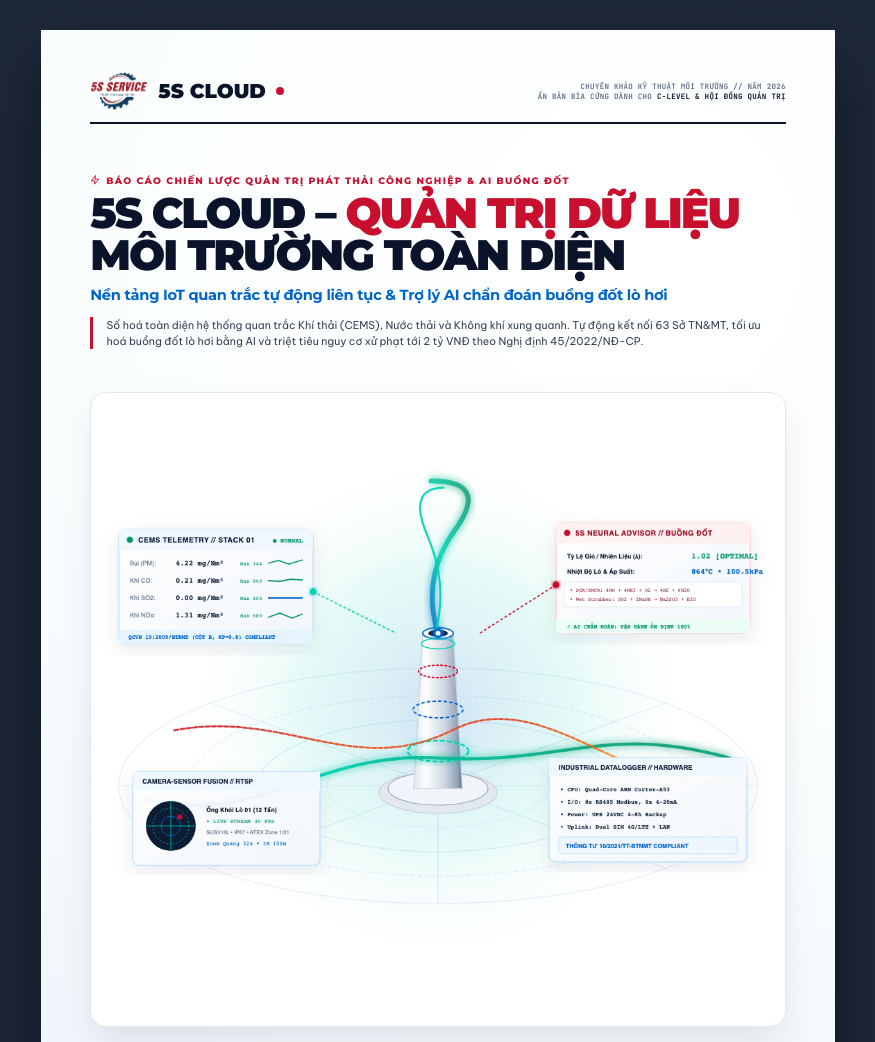
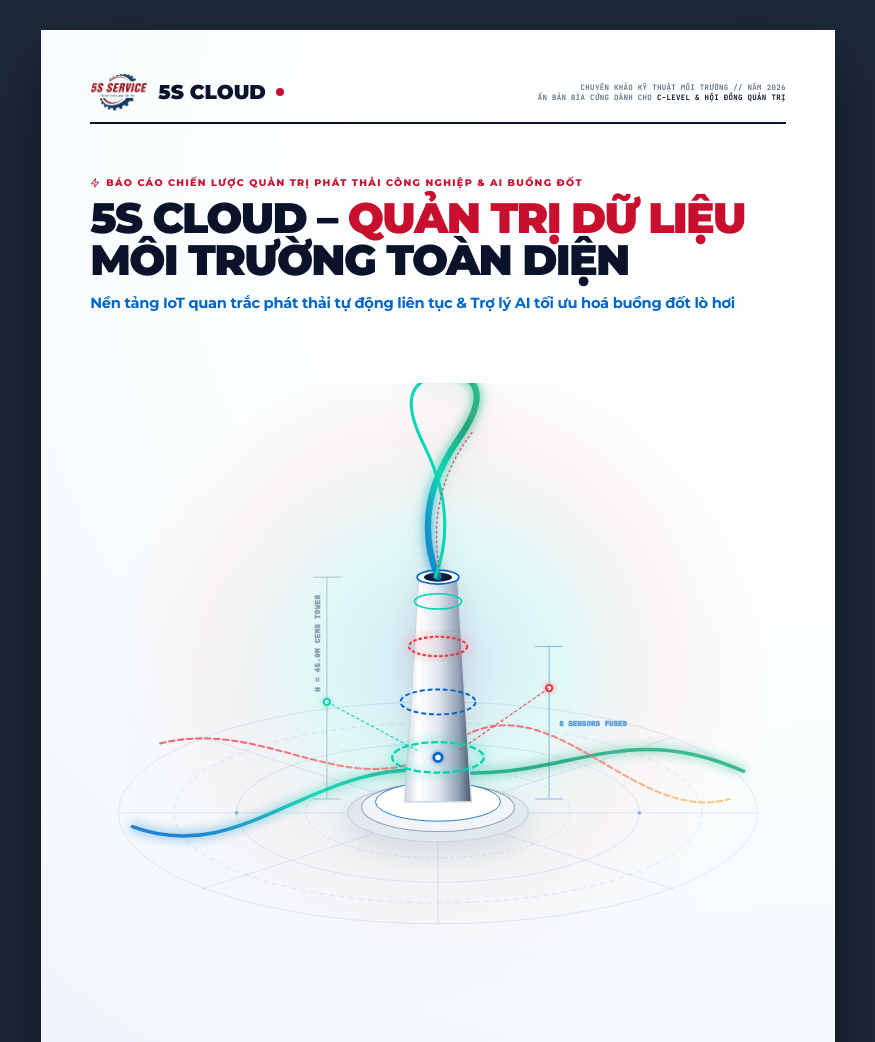
Before and after one commit to huudangdev/5s-brochure, a website: page templates/bi-fold.html in a window 1280 px wide. Shown: the top 1042 px of the page, without its empty margins (202-1077 px from the left). Drawn offline with Linux system fonts and the light colour scheme.

Commit message:
feat(cover): transform front cover into unboxed 3D monumental architectural monograph

```diff
--- a/templates/bi-fold.html
+++ b/templates/bi-fold.html
@@ -3,7 +3,7 @@
 <head>
   <meta charset="UTF-8" />
   <meta name="viewport" content="width=device-width, initial-scale=1.0" />
-  <title>5S Cloud – Chuyên Khảo Giải Pháp Quan Trắc Môi Trường & AI Buồng Đốt (Hardcover Monograph)</title>
+  <title>5S Cloud – Chuyên Khảo Kỹ Thuật Quan Trắc Môi Trường & AI Buồng Đốt (Hardcover Monograph)</title>
 
   <link rel="preconnect" href="https://fonts.googleapis.com" />
   <link rel="preconnect" href="https://fonts.gstatic.com" crossorigin />
@@ -11,7 +11,7 @@
 
   <style>
     :root {
-      /* Hardcover Luxury Palette */
+      /* Hardcover Monograph Palette */
       --5s-crimson: #C8102E;
       --5s-crimson-dark: #990B22;
       --5s-crimson-subtle: #FFF0F2;
@@ -20,12 +20,13 @@
       --5s-navy-surface: #101B33;
       --5s-navy-dark: #050811;
 
+      --5s-cyan: #00D4B2;
       --5s-blue: #0066CC;
       --5s-green: #059669;
       --5s-amber: #D97706;
 
       --paper-pure: #FFFFFF;
-      --paper-canvas: #FBFDFE;
+      --paper-canvas: #FAFDFE;
       --paper-subtle: #F8FAFC;
       --paper-border: #E2E8F0;
 
@@ -41,7 +42,7 @@
 
       --shadow-sm: 0 1px 3px rgba(11, 19, 43, 0.06);
       --shadow-md: 0 4px 12px rgba(11, 19, 43, 0.08);
-      --shadow-float: 0 16px 36px -4px rgba(11, 19, 43, 0.10);
+      --shadow-float: 0 20px 45px -6px rgba(11, 19, 43, 0.12);
     }
 
     * {
@@ -146,29 +147,29 @@
     .svg-icon.sm { width: 10px; height: 10px; }
 
     /* ==========================================================================
-       PAGE 1: BÌA TRƯỚC (ARCHIVAL SWISS HARDCOVER MONOGRAPH - A4: 210 x 297mm)
+       PAGE 1: BÌA TRƯỚC (ARCHITECTURAL HARDCOVER MONOGRAPH)
        ========================================================================== */
-    .cover-hardcover-monograph {
+    .cover-hardcover-monograph, .cover-editorial, .cover-unboxed {
       height: 297mm;
-      padding: 11mm 13mm 10mm 13mm;
+      padding: 11mm 13mm 8mm 13mm;
       display: flex;
       flex-direction: column;
       justify-content: space-between;
       position: relative;
-      background: radial-gradient(circle at 75% 20%, #FFFFFF 0%, #FAFDFE 55%, #EDF4FA 100%);
-    }
-
-    /* Masthead */
-    .hardcover-masthead {
+      background: radial-gradient(circle at 85% 15%, #FFFFFF 0%, #FAFDFE 50%, #EDF4FA 100%);
+    }
+
+    /* Top Masthead */
+    .cover-masthead-band {
       height: 14mm;
       display: flex;
       justify-content: space-between;
       align-items: center;
       border-bottom: 2px solid var(--ink-primary);
-      padding-bottom: 3mm;
+      padding-bottom: 2.5mm;
       flex-shrink: 0;
     }
-    .hardcover-logo {
+    .cover-brandmark {
       display: flex;
       align-items: center;
       gap: 10px;
@@ -178,19 +179,19 @@
       color: var(--ink-primary);
       text-decoration: none;
     }
-    .hardcover-logo img {
+    .cover-brandmark img {
       height: 38px;
       width: auto;
       object-fit: contain;
     }
-    .hardcover-logo-dot {
+    .brand-accent-dot {
       display: inline-block;
       width: 8px;
       height: 8px;
       background: var(--5s-crimson);
       border-radius: 50%;
     }
-    .hardcover-meta {
+    .cover-edition-tag {
       text-align: right;
       font-size: 5.6pt;
       font-family: 'JetBrains Mono', monospace;
@@ -200,70 +201,60 @@
       text-transform: uppercase;
       letter-spacing: 0.04em;
     }
-    .hardcover-meta strong { color: var(--ink-primary); }
-
-    /* Title Block */
-    .hardcover-title-block {
-      margin-top: 4mm;
+    .cover-edition-tag strong { color: var(--ink-primary); }
+
+    /* Title Architecture */
+    .cover-title-architecture {
+      margin-top: 6mm;
       margin-bottom: 2mm;
       flex-shrink: 0;
     }
-    .hardcover-kicker {
-      font-size: 7pt;
+    .cover-kicker-ribbon {
+      font-size: 7.2pt;
       font-weight: 800;
       letter-spacing: 0.14em;
       text-transform: uppercase;
       color: var(--5s-crimson);
       font-family: 'Montserrat', sans-serif;
-      margin-bottom: 2mm;
+      margin-bottom: 2.5mm;
       display: flex;
       align-items: center;
       gap: 6px;
     }
-    .hardcover-h1 {
+    .cover-monument-title {
       font-size: 32pt;
       font-weight: 900;
       line-height: 0.98;
-      letter-spacing: -0.045em;
+      letter-spacing: -0.04em;
       color: var(--ink-primary);
-      margin-bottom: 2.5mm;
-    }
-    .hardcover-h1 span {
+      margin-bottom: 3mm;
+    }
+    .cover-monument-title span {
       color: var(--5s-crimson);
     }
-    .hardcover-subhead {
+    .cover-subtitle-desc {
       font-size: 11pt;
       font-weight: 700;
       color: var(--5s-blue);
-      line-height: 1.35;
-      margin-bottom: 3mm;
+      line-height: 1.4;
       font-family: 'Montserrat', sans-serif;
       letter-spacing: -0.02em;
     }
-    .hardcover-lead {
-      font-size: 8pt;
-      color: var(--ink-secondary);
-      line-height: 1.5;
-      border-left: 3px solid var(--5s-crimson);
-      padding-left: 3.5mm;
-      max-width: 180mm;
-    }
-
-    /* Majestic 3D Artwork Stage (168mm) - ZERO BOX BORDER, BLENDS WITH CANVAS */
-    .hardcover-artwork-stage {
-      height: 168mm;
-      border-radius: var(--radius-xl);
-      overflow: hidden;
-      background: white;
-      box-shadow: var(--shadow-float);
-      border: 1px solid var(--paper-border);
+
+    /* Expansive 3D Monumental Vector Art Stage (182mm) - Pure Paper Float */
+    .cover-monument-stage, .cover-image-stage {
+      height: 182mm;
+      background: transparent;
+      border: none;
+      box-shadow: none;
+      border-radius: 0;
       position: relative;
       flex-shrink: 0;
       display: flex;
       align-items: center;
       justify-content: center;
     }
-    .hardcover-artwork-stage img {
+    .cover-monument-stage img {
       width: 100%;
       height: 100%;
       object-fit: contain;
@@ -271,16 +262,16 @@
     }
 
     /* Authoritative Hardcover Seal Footer (14mm) */
-    .hardcover-footer-seal {
+    .cover-seal-footer {
       height: 14mm;
       border-top: 2px solid var(--5s-crimson);
       display: flex;
       flex-direction: column;
       justify-content: space-between;
-      padding-top: 2.5mm;
+      padding-top: 3mm;
       flex-shrink: 0;
     }
-    .seal-hallmarks {
+    .seal-hallmarks-strip {
       display: flex;
       justify-content: space-between;
       font-size: 5.8pt;
@@ -290,20 +281,20 @@
       text-transform: uppercase;
       color: var(--ink-primary);
     }
-    .seal-hallmarks span.crimson { color: var(--5s-crimson); }
-    .seal-publisher {
+    .seal-hallmarks-strip span.crimson { color: var(--5s-crimson); }
+    .seal-corporate-line {
       display: flex;
       justify-content: space-between;
       font-size: 5.6pt;
       color: var(--ink-muted);
       font-family: 'JetBrains Mono', monospace;
     }
-    .seal-publisher strong { color: var(--ink-primary); font-family: 'Montserrat', sans-serif; }
+    .seal-corporate-line strong { color: var(--ink-primary); font-family: 'Montserrat', sans-serif; }
 
     /* ==========================================================================
        PAGES 2-3: DUAL-TONE SPREAD TRANG ĐÔI (420 x 297mm)
        ========================================================================== */
-    .spread-dual-container {
+    .spread-dual-container, .spread-container, .spread-unboxed-wrap {
       height: 297mm;
       display: flex;
       flex-direction: column;
@@ -621,7 +612,7 @@
     /* ==========================================================================
        PAGE 4: BÌA SAU (EXECUTIVE CLOSING & CONTACT - A4: 210 x 297mm)
        ========================================================================== */
-    .back-closing-page {
+    .back-closing-page, .back-editorial, .back-unboxed-wrap {
       height: 297mm;
       padding: 8mm 11mm 7mm 11mm;
       display: flex;
@@ -949,58 +940,54 @@
 <body>
 
   <!-- ==========================================================================
-       PAGE 1: BÌA TRƯỚC (ARCHIVAL SWISS HARDCOVER MONOGRAPH - A4: 210 x 297mm)
+       PAGE 1: BÌA TRƯỚC (ARCHITECTURAL HARDCOVER MONOGRAPH)
        ========================================================================== -->
   <div class="page-a4">
     <div class="cover-hardcover-monograph cover-editorial cover-unboxed">
 
-      <!-- Masthead -->
-      <div class="hardcover-masthead">
-        <div class="hardcover-logo">
+      <!-- Masthead Band -->
+      <div class="cover-masthead-band">
+        <a href="#" class="cover-brandmark">
           <img src="../assets/logo.png" alt="5S Service Logo" />
-          <span>5S CLOUD</span><span class="hardcover-logo-dot"></span>
-        </div>
-        <div class="hardcover-meta">
+          <span>5S CLOUD</span><span class="brand-accent-dot"></span>
+        </a>
+        <div class="cover-edition-tag">
           <div>CHUYÊN KHẢO KỸ THUẬT MÔI TRƯỜNG // NĂM 2026</div>
           <div>ẤN BẢN BÌA CỨNG DÀNH CHO <strong>C-LEVEL & HỘI ĐỒNG QUẢN TRỊ</strong></div>
         </div>
       </div>
 
-      <!-- Title Block -->
-      <div class="hardcover-title-block">
-        <div class="hardcover-kicker">
+      <!-- Title Architecture -->
+      <div class="cover-title-architecture">
+        <div class="cover-kicker-ribbon">
           <svg class="svg-icon sm" viewBox="0 0 24 24"><polygon points="13 2 3 14 12 14 11 22 21 10 12 10 13 2"></polygon></svg>
           BÁO CÁO CHIẾN LƯỢC QUẢN TRỊ PHÁT THẢI CÔNG NGHIỆP & AI BUỒNG ĐỐT
         </div>
 
-        <h1 class="hardcover-h1">
+        <h1 class="cover-monument-title">
           5S CLOUD – <span>QUẢN TRỊ DỮ LIỆU</span><br />
           MÔI TRƯỜNG TOÀN DIỆN
         </h1>
 
-        <div class="hardcover-subhead">
-          Nền tảng IoT quan trắc tự động liên tục & Trợ lý AI chẩn đoán buồng đốt lò hơi
-        </div>
-
-        <div class="hardcover-lead">
-          Số hoá toàn diện hệ thống quan trắc Khí thải (CEMS), Nước thải và Không khí xung quanh. Tự động kết nối 63 Sở TN&MT, tối ưu hoá buồng đốt lò hơi bằng AI và triệt tiêu nguy cơ xử phạt tới 2 tỷ VNĐ theo Nghị định 45/2022/NĐ-CP.
+        <div class="cover-subtitle-desc">
+          Nền tảng IoT quan trắc phát thải tự động liên tục & Trợ lý AI tối ưu hoá buồng đốt lò hơi
         </div>
       </div>
 
-      <!-- Majestic 3D Artwork Stage (168mm) - ZERO BOX BORDER, NATURAL CANVAS BLEND -->
-      <div class="hardcover-artwork-stage cover-image-stage">
-        <img src="../assets/banana-cover-hero-2k.png" alt="Mô hình 3D Digital Twin trạm CEMS 5S Cloud" />
+      <!-- Expansive 3D Monumental Vector Art Stage (182mm) - Pure Paper Float -->
+      <div class="cover-monument-stage cover-image-stage">
+        <img src="../assets/cover-monument-3d.svg" alt="Mô hình 3D Digital Twin Stack & Lưới tọa độ CAD 5S Cloud" />
       </div>
 
       <!-- Authoritative Hardcover Seal Footer (14mm) -->
-      <div class="hardcover-footer-seal">
-        <div class="seal-hallmarks">
+      <div class="cover-seal-footer">
+        <div class="seal-hallmarks-strip">
           <span>✓ 100% ĐẠT CHUẨN NĐ 08/2022/NĐ-CP</span>
           <span class="crimson">✓ THÔNG TƯ 10/2021/TT-BTNMT</span>
           <span>✓ AN TOÀN THÔNG TIN ISO 27001</span>
           <span class="crimson">✓ SLA ĐƯỜNG TRUYỀN 99.9%</span>
         </div>
-        <div class="seal-publisher">
+        <div class="seal-corporate-line">
           <span>XUẤT BẢN BỞI: <strong>CÔNG TY CỔ PHẦN DỊCH VỤ TỰ ĐỘNG HOÁ 5S</strong> (HÀ NỘI • BÌNH DƯƠNG • TP.HCM)</span>
           <span>PORTAL: <strong>www.5s-service.com</strong></span>
         </div>
@@ -1071,7 +1058,7 @@
             </p>
           </div>
 
-          <!-- Real Telemetry Table (98mm) -->
+          <!-- Real Telemetry Table in Left Column -->
           <div class="telemetry-preview-box">
             <div>
               <div class="section-kicker" style="color: var(--5s-blue);">DỮ LIỆU ĐO ĐẠC HIỆN TRƯỜNG</div>
@@ -1159,7 +1146,7 @@
               <!-- Service 2 -->
               <div class="service-card-mini featured">
                 <div class="service-icon-box">
-                  <svg class="svg-icon" viewBox="0 0 24 24"><circle cx="12" cy="12" r="3"></circle><path d="M19.4 15a1.65 1.65 0 0 0 .33 1.82l.06.06a2 2 0 0 1 0 2.83 2 2 0 0 1-2.83 0l-.06-.06a1.65 1.65 0 0 0-1.82-.33 1.65 1.65 0 0 0-1 1.51V21a2 2 0 0 1-2 2 2 2 0 0 1-2-2v-.09A1.65 1.65 0 0 0 9 19.4a1.65 1.65 0 0 0-.33-1.82l-.06-.06a2 2 0 0 1 0-2.83 2 2 0 0 1 2.83 0l.06.06a1.65 1.65 0 0 0 1.82.33H9a1.65 1.65 0 0 0 1-1.51V3a2 2 0 0 1 2-2 2 2 0 0 1 2 2v.09a1.65 1.65 0 0 0 1 1.51 1.65 1.65 0 0 0 1.82-.33l.06-.06a2 2 0 0 1 2.83 0 2 2 0 0 1 0 2.83l-.06.06a1.65 1.65 0 0 0-.33 1.82V9a1.65 1.65 0 0 0 1.51 1H21a2 2 0 0 1 2 2 2 2 0 0 1-2 2h-.09a1.65 1.65 0 0 0-1.51 1z"></path></svg>
+                  <svg class="svg-icon" viewBox="0 0 24 24"><circle cx="12" cy="12" r="3"></circle><path d="M19.4 15a1.65 1.65 0 0 0 .33 1.82l.06.06a2 2 0 0 1 0 2.83 2 2 0 0 1-2.83 0l-.06-.06a1.65 1.65 0 0 0-1.82-.33 1.65 1.65 0 0 0-1.51-1H3a2 2 0 0 1-2-2 2 2 0 0 1 2-2h.09A1.65 1.65 0 0 0 4.6 9a1.65 1.65 0 0 0-.33-1.82l-.06-.06a2 2 0 0 1 0-2.83 2 2 0 0 1 2.83 0l.06.06a1.65 1.65 0 0 0 1.82.33H9a1.65 1.65 0 0 0 1-1.51V3a2 2 0 0 1 2-2 2 2 0 0 1 2 2v.09a1.65 1.65 0 0 0 1 1.51 1.65 1.65 0 0 0 1.82-.33l.06-.06a2 2 0 0 1 2.83 0 2 2 0 0 1 0 2.83l-.06.06a1.65 1.65 0 0 0-.33 1.82V9a1.65 1.65 0 0 0 1.51 1H21a2 2 0 0 1 2 2 2 2 0 0 1-2 2h-.09a1.65 1.65 0 0 0-1.51 1z"></path></svg>
                 </div>
                 <h3>Trợ lý AI buồng đốt lò hơi</h3>
                 <p>Phát hiện sớm cháy không hoàn toàn, cân bằng van gió trước 15p, tiết kiệm 5–8% than/gas.</p>
@@ -1267,7 +1254,7 @@
       <div class="back-header">
         <div class="back-logo">
           <img src="../assets/logo.png" alt="5S Service Logo" />
-          <span>5S SERVICE</span><span class="hardcover-logo-dot"></span>
+          <span>5S SERVICE</span><span class="brand-accent-dot"></span>
         </div>
         <div class="back-title">
           HỆ SINH THÁI QUAN TRẮC MÔI TRƯỜNG <span>5S CLOUD</span>
@@ -1507,7 +1494,7 @@
                 <rect x="14" y="3" width="2" height="2" fill="#0A0A0A"/>
                 <rect x="17" y="4" width="2" height="2" fill="#C8102E"/>
                 <rect x="14" y="7" width="2" height="2" fill="#0A0A0A"/>
-                <rect x="3" y="14" width="2" height="2" fill="#C8102E"/>
+                <rect x="3" y="14" width="2" height="2" fill="#E63946"/>
                 <rect x="13" y="13" width="7" height="7" fill="#C8102E" rx="1"/>
                 <rect x="15" y="15" width="3" height="3" fill="#0A0A0A"/>
                 <rect x="23" y="14" width="2" height="2" fill="#0A0A0A"/>
```
Also changed, not shown: assets/cover-monument-3d.svg (added), dist/ui-ux-audit/01-front-cover.png, dist/ui-ux-audit/02-inside-spread.png, dist/ui-ux-audit/03-back-cover.png, 2 other files.
